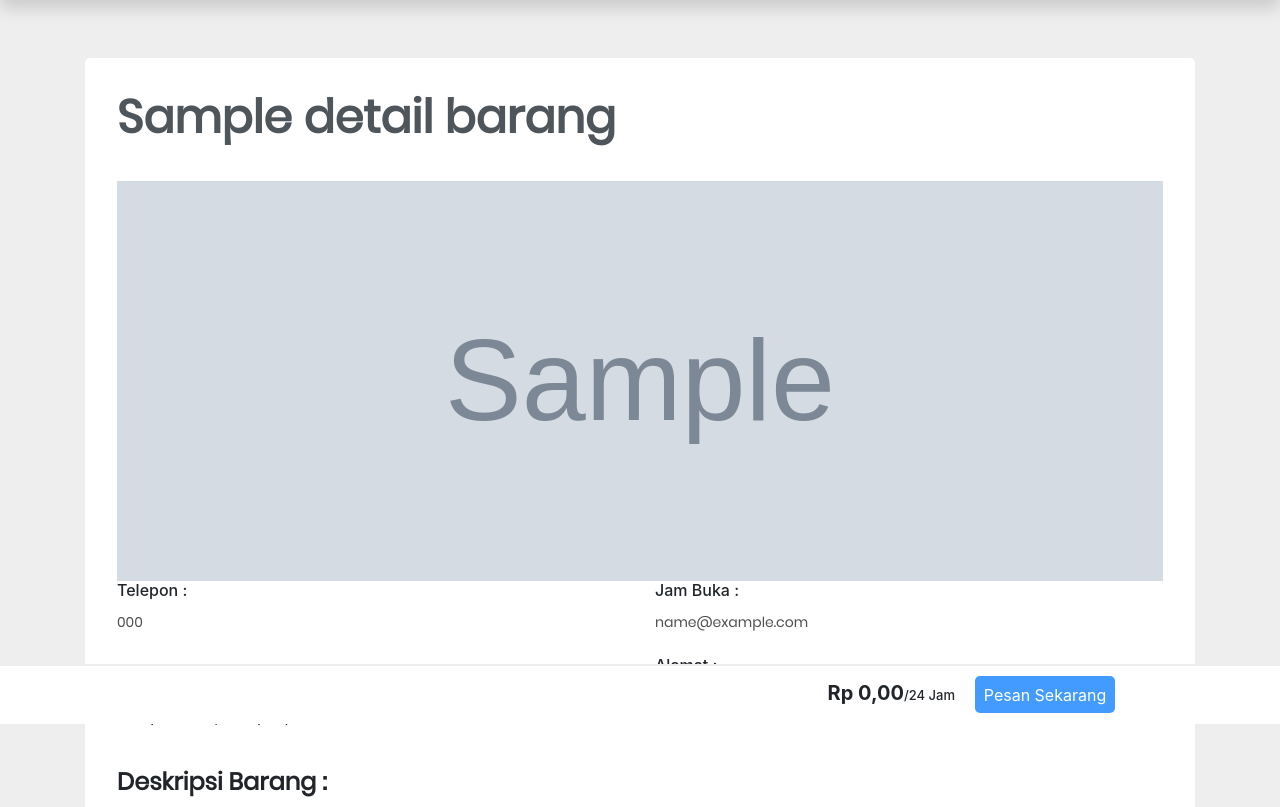
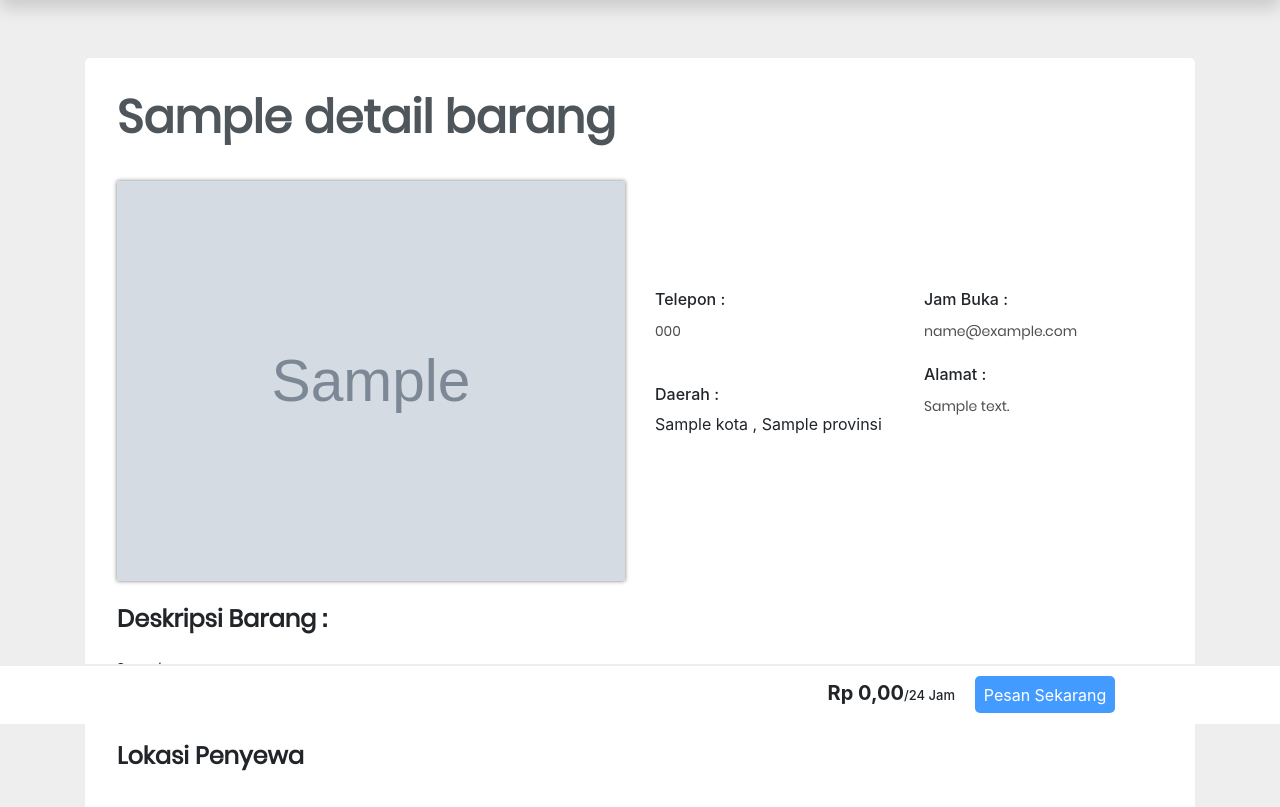
Before and after one commit to mrrezkii/CodeIgneter-SewaYuk, a CodeIgniter app: the page made by application/views/v_barang_detail.php in a window 1280 px wide. Shown: the part 76-883 px from the top of the page. Run offline with CodeIgniter, Linux system fonts and the light colour scheme; the template is opened without the code that fills it: most values are stand-ins (such as "Sample title", 1, 10 or a date in 2020); grey boxes marked "Sample" are stand-in pictures; some libraries are stand-ins or nearby versions.

Commit message:
Merubah tempat detail barang pemilik

```diff
--- a/application/views/v_barang_detail.php
+++ b/application/views/v_barang_detail.php
@@ -121,34 +121,36 @@
 					</p> -->
 
 					<div class="row">
+						<div class="col-lg-6 col-md-6 col-sm-6">
+							<h1 id="nama-museum"><b>
+                                    <?= $detail->nama_barang ?></b>
+							</h1>
+								<div id="main-bg" class="container-fluid" style="background: url('<?= base_url('assets/user/foto/barang/'.$detail->nama_jenis."/".$detail->foto_barang) ?>');background-size: cover; background-repeat: no-repeat; min-height: 400px; width: 100%; background-position: center; max-height: 401px;box-shadow: 0 0 4px rgba(33,33,33,0.60);">
+								</div>
 
-						<div class="col-md-12">
-							<h1 id="nama-museum"><b>
-                                    <?= $detail->nama_barang ?></b></h1>
-
-                                    <div id="main-bg" class="container-fluid" style="background: url('<?= base_url('assets/user/foto/barang/'.$detail->nama_jenis."/".$detail->foto_barang) ?>');background-size: cover; background-repeat: no-repeat; min-height: 400px; width: 100%; background-position: center">
-		</div>
-
+						</div>
+					<div class="col-lg-6 col-md-6 col-sm-6">
+						<div class="padding-content-detailbarang">
 							<div class="row">
-								<div class="col-lg-6">
+								<div class="col-lg-6 col-md-6 col-sm-12">
 									<h6><i class="fa fa-phone" aria-hidden="true"></i> Telepon :</h6>
 									<p class="text-infor">
 										<?= $detail->telepon ?>
 									</p>
 								</div>
-								<div class="col-lg-6">
+								<div class="col-lg-6 col-md-6 col-sm-12">
 									<h6><i class="fa fa-clock-o" aria-hidden="true"></i> Jam Buka :</h6>
 									<p class="text-infor">
 										<?= $detail->email ?>
 									</p>
 								</div>
-								<div class="col-lg-6">
+								<div class="col-lg-6 col-md-6 col-sm-12">
                                 <p class="text-infor">
                                 <h6><i class="fa fa-calendar" aria-hidden="true"></i> Daerah :</h6>
 										<?= $detail->kota ?> , <?= $detail->provinsi ?>
 									</p>
 								</div>
-								<div class="col-lg-6">
+								<div class="col-lg-6 col-md-6 col-sm-12">
 									<h6><i class="fa fa-calendar" aria-hidden="true"></i> Alamat :</h6>
                                     <p class="text-infor">
 										<?= $detail->alamat ?>
@@ -156,6 +158,8 @@
 								</div>
 							</div>
 						</div>
+
+					</div>
 					</div>
 				</div>
 				<div class="main">
--- a/assets/global/css/custom/detail.css
+++ b/assets/global/css/custom/detail.css
@@ -447,3 +447,7 @@ h4 {
 .custom-select {
 	padding: 2px 5px 2px 0;
 }
+
+.padding-content-detailbarang{
+	margin-top: 200px;
+}
```
